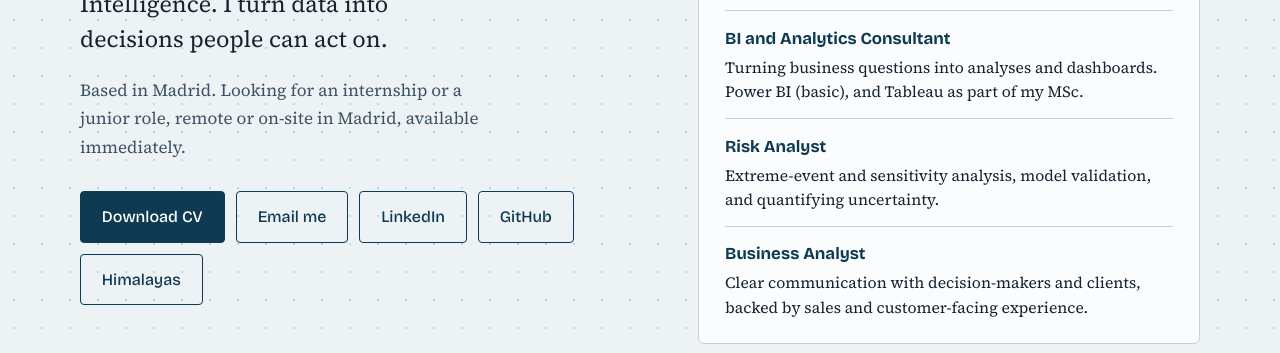
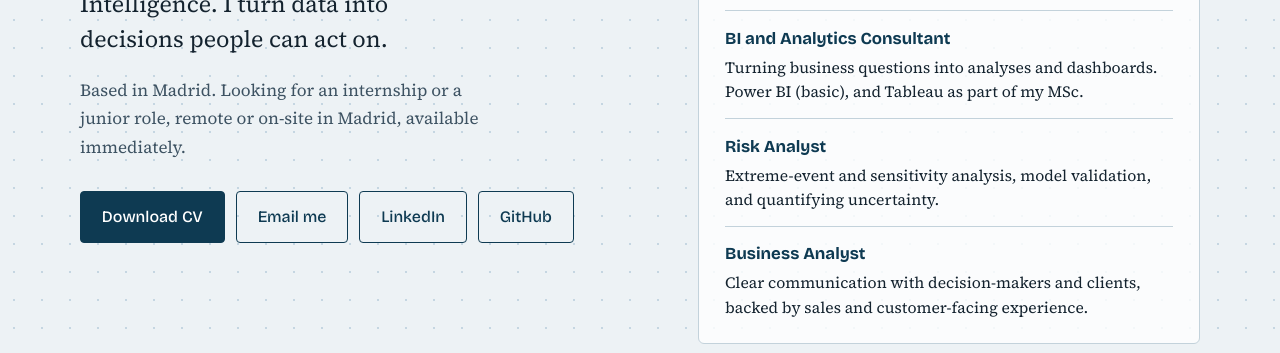
Before and after one commit to Pablomb7/Pablomb7.github.io, a plain HTML site: page index.html in a window 1280 px wide. Shown: the part 445-798 px from the top of the page. Drawn offline with nearby package versions, Linux system fonts and the light colour scheme.

Commit message:
Remove Himalayas link

```diff
--- a/index.html
+++ b/index.html
@@ -43,7 +43,6 @@
             <a class="btn ghost" href="mailto:pablo04mb@gmail.com">Email me</a>
             <a class="btn ghost" href="https://www.linkedin.com/in/pablo-mico-blesa/" rel="noopener">LinkedIn</a>
             <a class="btn ghost" href="https://github.com/Pablomb7" rel="noopener">GitHub</a>
-            <a class="btn ghost" href="https://himalayas.app/@pablomicblesa" rel="noopener">Himalayas</a>
           </p>
         </div>
 
@@ -284,7 +283,6 @@
           <li><span>Email</span><a href="mailto:pablo04mb@gmail.com">pablo04mb@gmail.com</a></li>
           <li><span>LinkedIn</span><a href="https://www.linkedin.com/in/pablo-mico-blesa/" rel="noopener">linkedin.com/in/pablo-mico-blesa</a></li>
           <li><span>GitHub</span><a href="https://github.com/Pablomb7" rel="noopener">github.com/Pablomb7</a></li>
-          <li><span>Himalayas</span><a href="https://himalayas.app/@pablomicblesa" rel="noopener">himalayas.app/@pablomicblesa</a></li>
           <li><span>CV</span><a href="assets/CV_Pablo_Mico_Blesa.pdf" download>Download my CV (PDF)</a></li>
           <li><span>Location</span>Madrid, Spain</li>
         </ul>
```
